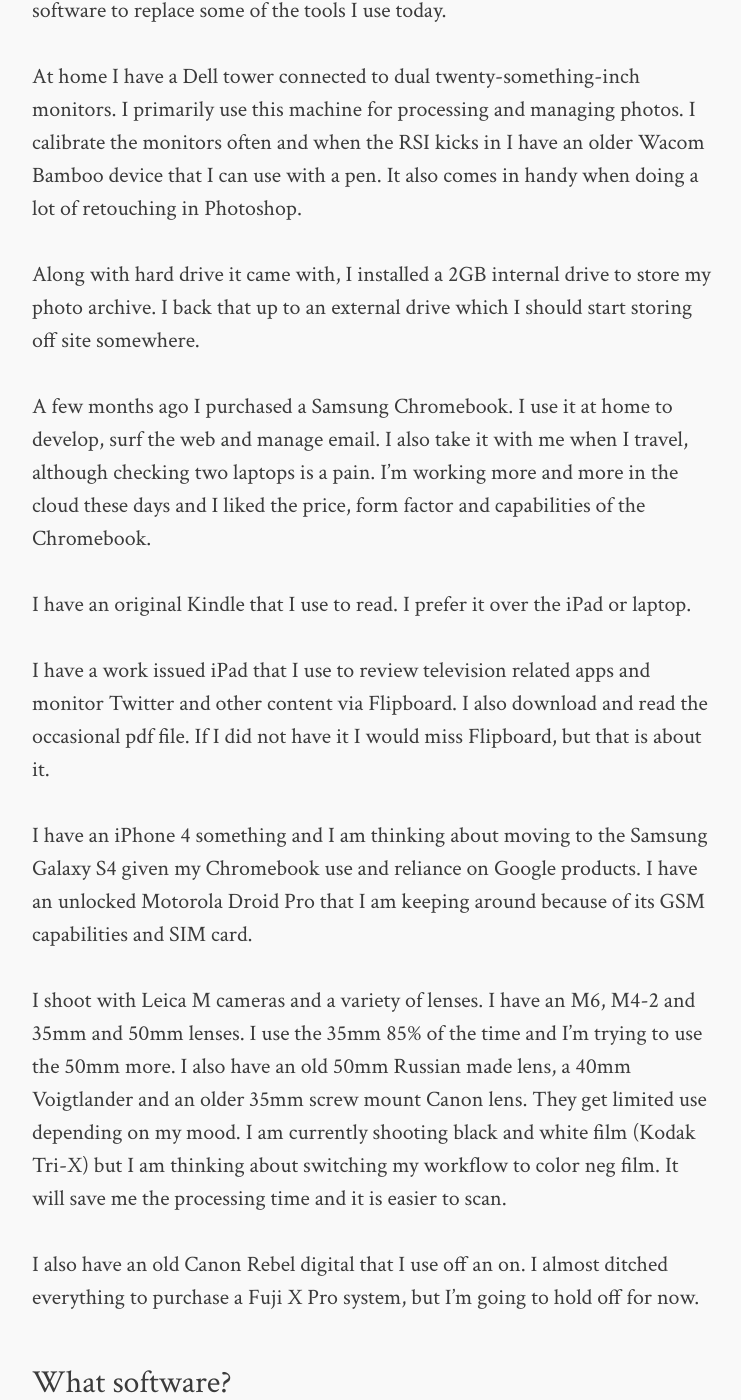
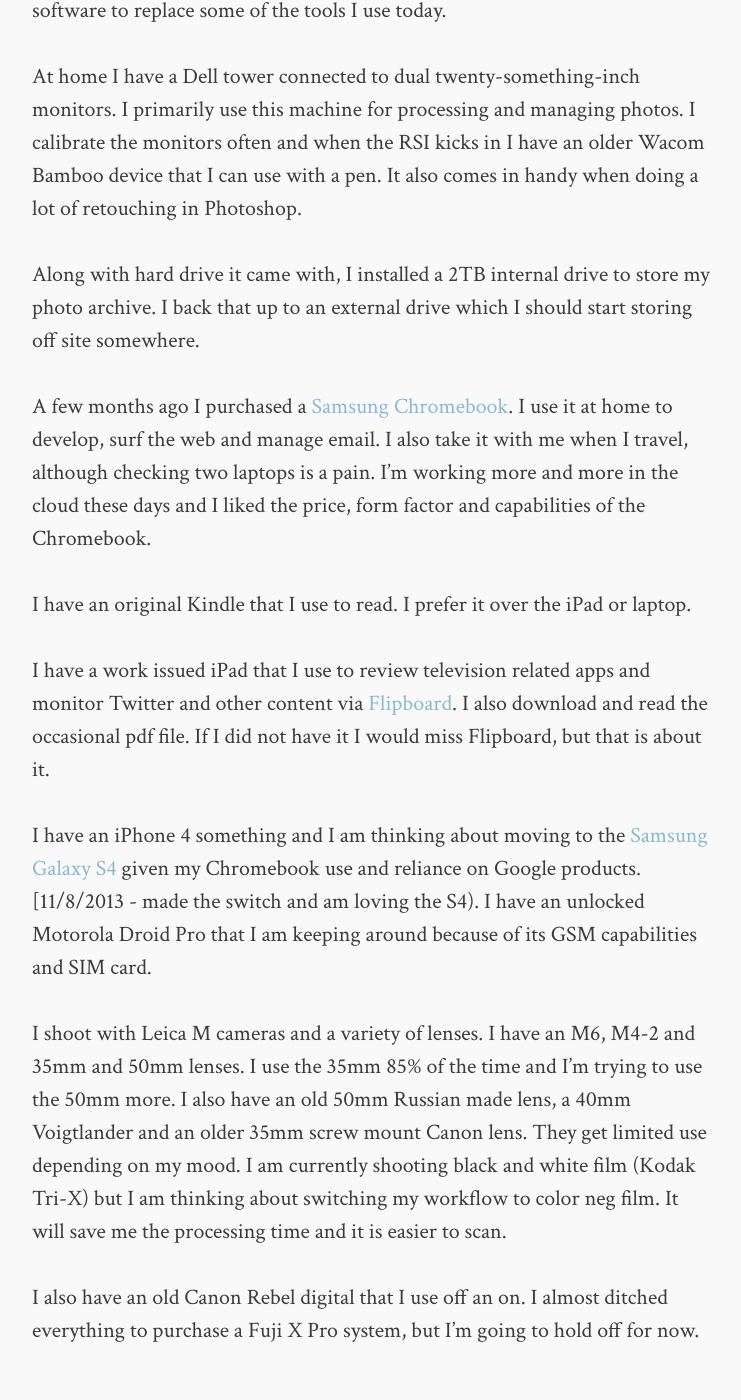
Before and after one commit to fioritto/fioritto_us, a Jekyll site: the page built from _posts/2013-11-03-the-setup.md, in a window 1280 px wide and 1400 px high, scrolled down 834 px. Shown: the whole window, without its empty margins (268-1009 px from the left). Built offline with Jekyll 4.4.1, drawn with Linux system fonts in a browser that asks for light colours; comment, search, counter and statistics services are not loaded; some of the changed text lies outside the part shown.

Commit message:
Updated My Setup doc.

```diff
--- a/_posts/2013-11-03-the-setup.md
+++ b/_posts/2013-11-03-the-setup.md
@@ -14,15 +14,15 @@ At work I currently have a Dell laptop that gets docked when I am in the office.
 
 At home I have a Dell tower connected to dual twenty-something-inch monitors. I primarily use this machine for processing and managing photos. I calibrate the monitors often and when the RSI kicks in I have an older Wacom Bamboo device that I can use with a pen. It also comes in handy when doing a lot of retouching in Photoshop.
 
-Along with hard drive it came with, I installed a 2GB internal drive to store my photo archive. I back that up to an external drive which I should start storing off site somewhere.
+Along with hard drive it came with, I installed a 2TB internal drive to store my photo archive. I back that up to an external drive which I should start storing off site somewhere.
 
-A few months ago I purchased a Samsung Chromebook. I use it at home to develop, surf the web and manage email. I also take it with me when I travel, although checking two laptops is a pain. I'm working more and more in the cloud these days and I liked the price, form factor and capabilities of the Chromebook.
+A few months ago I purchased a [Samsung Chromebook](http://www.samsung.com/us/computer/chromebook). I use it at home to develop, surf the web and manage email. I also take it with me when I travel, although checking two laptops is a pain. I'm working more and more in the cloud these days and I liked the price, form factor and capabilities of the Chromebook.
 
 I have an original Kindle that I use to read. I prefer it over the iPad or laptop.
 
-I have a work issued iPad that I use to review television related apps and monitor Twitter and other content via Flipboard. I also download and read the occasional pdf file. If I did not have it I would miss Flipboard, but that is about it.
+I have a work issued iPad that I use to review television related apps and monitor Twitter and other content via [Flipboard](http://www.flipboard.com). I also download and read the occasional pdf file. If I did not have it I would miss Flipboard, but that is about it.
 
-I have an iPhone 4 something and I am thinking about moving to the Samsung Galaxy S4 given my Chromebook use and reliance on Google products. I have an unlocked Motorola Droid Pro that I am keeping around because of its GSM capabilities and SIM card.
+I have an iPhone 4 something and I am thinking about moving to the [Samsung Galaxy S4](http://www.samsung.com/global/microsite/galaxys4/) given my Chromebook use and reliance on Google products. [11/8/2013 - made the switch and am loving the S4). I have an unlocked Motorola Droid Pro that I am keeping around because of its GSM capabilities and SIM card.
 
 I shoot with Leica M cameras and a variety of lenses. I have an M6, M4-2 and 35mm and 50mm lenses. I use the 35mm 85% of the time and I'm trying to use the 50mm more. I also have an old 50mm Russian made lens, a 40mm Voigtlander and an older 35mm screw mount Canon lens. They get limited use depending on my mood. I am currently shooting black and white film (Kodak Tri-X) but I am thinking about switching my workflow to color neg film. It will save me the processing time and it is easier to scan.
 
@@ -31,19 +31,19 @@ I also have an old Canon Rebel digital that I use off an on. I almost ditched ev
 ### What software?
 Today, I am working with more and more software that is in the cloud. Through the years I have experimented with a lot of software. I would download it, give it a trial and then it would often linger unused, contributing to the eventual cruftiness of my machine. I like the ability to try things out without having to install anything.
 
-My current favorite software is Evernote. I have it installed on my work laptop and I use the web based version everywhere else. I use it to store my research notes, clip content from the web and keep track of projects. I make use of the Skitch integration to grab screen shots for presentations and product design.
+My current favorite software is [Evernote](http://evernote.com/). I have it installed on my work laptop and I use the web based version everywhere else. I use it to store my research notes, clip content from the web and keep track of projects. I make use of the Skitch integration to grab screen shots for presentations and product design.
 
 I am using Google docs more and more, both at work and personally. Docs, sheets and presentations. Microsoft Office still comes into play, but I'm using it less and less.
 
 For web development on the Windows machines, I use Notepad++ and ftp (I am not a developer, so I do some lightweight work on our developer portal and this site). On the Chromebook I am using Cloud9, git, github and secure shell for web development. I like the combination of having an editor and shell access in the same cloud based application.
 
-I am using Jekyll to build out this site and instead of migrating all of my old Wordpress content I just archived it. Cloud9 is working pretty well to date. I am trying to learn git so I use it for version control and backup the project to Github. I have an rsync script that moves the html files to my hosting service at fioritto.us.
+I am using Jekyll to build out this site and instead of migrating all of my old Wordpress content I just archived it. I am trying to learn git so I use it for version control and backup the project to Github. I have an rsync script that moves the html files to my public_html directory at fioritto.us. (11/8/2013 - I forgot to remove one switch in the rsync script and I blew away all of the files in my public_html directory. I'm wating for news on a backup from my hosting company. If I can't restore things, then no archive blog and more. I learn the hard way.)
 
 To manage my varied interests, I use Feedly to keep track of various blogs (after Google Reader was shut down) and much of my news flow now comes from Twitter. I use Tweetdeck to keep up with that flow and to post to both my personal and work account.
 
-I also use Pocket to TiVo content I want to read later. I works well on my Chromebook and if there is something I want to keep or an item that is part of a research project, I then use the Evernote Chrome extension to clip it into a notebook.
+I also use [Pocket](http://www.getpocket.com) to TiVo content I want to read later. I works well on my Chromebook and if there is something I want to keep or an item that is part of a research project, I then use the Evernote Chrome extension to clip it into a notebook.
 
-At work I live in Outlook. We use it for email and calendaring. I have been using it for years and am used to it my now, althogh I don't like flipping between it and Gmail. For personal use I use Gmail and still have a Yahoo! account I check about once a week.
+At work I live in Outlook. We use it for email and calendaring. I have been using it for years and am used to it by now, althogh I don't like flipping between it and Gmail. For personal use I use Gmail and still have a Yahoo! account I check about once a week.
 
 I use Google Hangouts, Skype, Webex and Lync (corporate im tool) for video conferencing and instant messaging.
 
@@ -56,8 +56,8 @@ Overall, moving much of my work to the cloud has been a good experience. With Je
 Finally I use LastPass to keep track of all of my logins.
 
 ### What would be your dream setup?
-I am not much of a hardware geek, but I am looking forward to getting the MacBook Air. It is light, powerful and most interesting to me, I can drop down into the command line to manage things if I want.
+I am not much of a hardware geek, but I am looking forward to getting the MacBook Air. It is light, powerful and most interesting to me, I can drop down into the command line to manage things if I want (See note above on my command line skills. This is probably something I should practice more).
 
-On the photography front I'm holding out for a Leica Monochrom body. I primarly shoot in black and white and I have been intrigued with this since it came out. I have the lenses, now I just need the body to make the move to an all digital workflow.
+On the photography front I'm holding out for a [Leica Monochrom](http://us.leica-camera.com/photography/m_system/m_monochrom/) body. I primarly shoot in black and white and I have been intrigued with this since it came out. I have the lenses, now I just need the body to make the move to an all digital workflow.
 
-Otherwise I enjoy seeing and trying out what developers are creating.
+Otherwise I enjoy seeing and trying out new products and services developers create.
```
Also changed, not shown: 2 other files.
